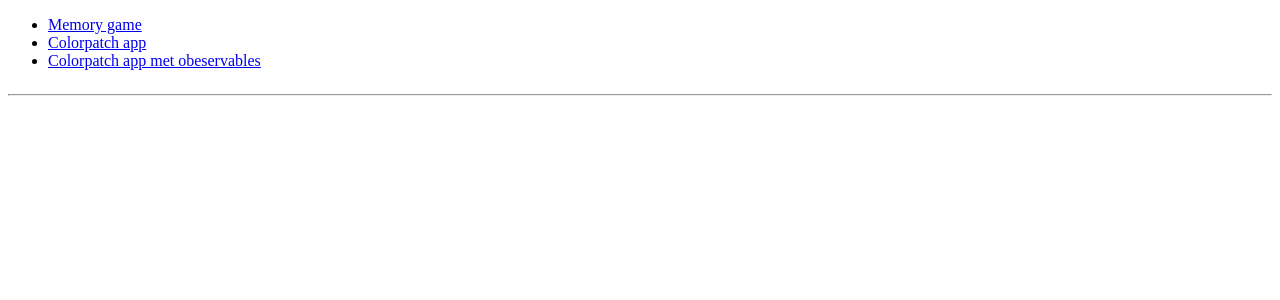
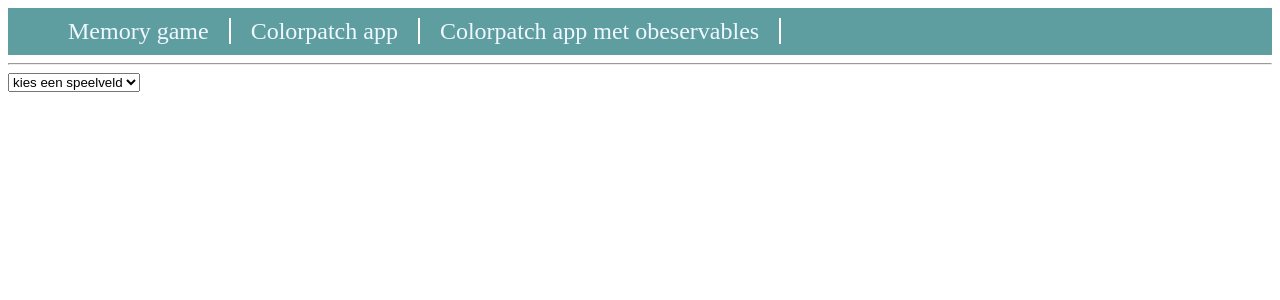
Before and after one commit to cmmnct/1305CT, an Angular app: page /memory in a window 1280 px wide. Shown: the top 300 px of the page. Built offline with nearby package versions, Linux system fonts and the light colour scheme; no server answers.

Commit message:
einde dag 4

```diff
--- a/src/app/app.component.css
+++ b/src/app/app.component.css
@@ -0,0 +1,23 @@
+nav{
+    background-color: cadetblue;
+    margin: 0;
+}
+
+nav ul {
+    display: flex;
+    list-style: none;
+    font-size: 24px;
+    margin: 0;
+}
+
+nav ul li {
+    margin: 10px 0;
+
+}
+
+ul li a {
+    color: aliceblue;
+    text-decoration: none;
+    padding: 0 20px;
+    border-right: solid 2px white;
+}
--- a/src/app/app.component.html
+++ b/src/app/app.component.html
@@ -6,6 +6,7 @@
 
   </ul>
 </nav>
+<hr>
 <!-- The routed views render in the <router-outlet>-->
 
 <router-outlet />
--- a/src/app/memory/cards.service.ts
+++ b/src/app/memory/cards.service.ts
@@ -19,9 +19,15 @@ getCards(){
   return this.cards
 }
 
-getCards$(){
+getCards$(size:number):Observable<Card[]>{
   return this.http.get<Card[]>('https://my-json-server.typicode.com/cmmnct/memoryGame/cards').pipe(
-    map(cards => this.shuffle(JSON.parse(JSON.stringify(cards.concat(cards)))))
+    map(cards => {
+      let selection:Card[] = this.shuffle(cards);
+      size = Math.floor(Math.pow(size,2)/2);
+      selection = selection.slice(0,size);
+      return this.shuffle(JSON.parse(JSON.stringify(selection.concat(selection))))
+
+    })
   )
 }
 
--- a/src/app/memory/memory.component.css
+++ b/src/app/memory/memory.component.css
@@ -1,6 +1,8 @@
 .field {
     display: flex;
     flex-wrap: wrap;
+    max-width: 800px;
+    margin: auto;
 }
 
 .card {
@@ -8,3 +10,13 @@
     aspect-ratio: 1/1;
     margin: 5px;
 }
+
+.field4 {
+    width: calc(25% - 10px);
+}
+.field5 {
+    width: calc(20% - 10px);
+}
+.field6 {
+    width: calc(16.666% - 10px);
+}
--- a/src/app/memory/memory.component.html
+++ b/src/app/memory/memory.component.html
@@ -1,13 +1,12 @@
-<div class="field">
-    @for(card of deck(); track card.name; let index = $index){
-    <tvs-card [card]="card" class="card" (clicked)="onClickCard(card)"/>
-}
-</div>
-
-<hr>
+<select #sizeSelect (change)="onSelectSize(sizeSelect.value)">
+    <option value="" disabled selected>kies een speelveld</option>
+<option value="4">4 x 4</option>
+<option value="5">5 x 5</option>
+<option value="6">6 x 6</option>
+</select>
 
 <div class="field">
     @for(card of cards$ | async; track card.name){
-    <tvs-card [card]="card" class="card" (clicked)="onClickCard(card)"/>
+    <tvs-card [card]="card" class="card" (clicked)="onClickCard(card)" [class]="'field'+ sizeSelect.value"/>
 }
 </div>
--- a/src/app/memory/memory.component.ts
+++ b/src/app/memory/memory.component.ts
@@ -22,7 +22,11 @@ export class MemoryComponent implements OnInit {
 
   ngOnInit(): void {
       this.cards = this.cardService.getCards()
-      this.cards$ = this.cardService.getCards$();
+
+  }
+
+  onSelectSize(size:string){
+  this.cards$ = this.cardService.getCards$(Number(size));
   }
 
   fieldsize = signal<number>(5);
@@ -85,7 +89,7 @@ export class MemoryComponent implements OnInit {
     return array;
   }
 }
-export type Card = {
+export interface Card  {
   name: string,
   hidden?: boolean,
   exposed?: boolean,
--- a/src/app/patch-editor/patch-editor.component.html
+++ b/src/app/patch-editor/patch-editor.component.html
@@ -5,7 +5,11 @@
         <input type="range" min="0" max="255" [(ngModel)]="patch.b"><output [value]="patch.b"></output><br>
         <input type="range" min="0" max="1" step="0.01" [(ngModel)]="patch.a"><output [value]="patch.a"></output><br>
         <input type="text" [(ngModel)]="patch.name">
+
         <div class="colorbox" [style.backgroundColor]="patch.rgba"></div>
+
+        <div class="colorbox" [ngStyle]="{'background-color' : patch.rgba}"></div>
+
         <button (click)="cancel.emit()">Cancel</button>
         <button (click)="save.emit()">Save</button>
     </div>
--- a/src/app/patch-editor/patch-editor.component.ts
+++ b/src/app/patch-editor/patch-editor.component.ts
@@ -2,11 +2,12 @@ import { Component, EventEmitter, Input, Output } from '@angular/core';
 import { FormsModule } from '@angular/forms';
 import { ColorPatch } from '../models/colorpatch';
 import { ColorPatchPipe } from '../pipes/colorpatchPipe';
+import { NgStyle } from '@angular/common';
 
 @Component({
   selector: 'tvs-patch-editor',
   standalone: true,
-  imports: [FormsModule, ColorPatchPipe],
+  imports: [FormsModule, ColorPatchPipe, NgStyle],
   templateUrl: './patch-editor.component.html',
   styleUrl: './patch-editor.component.css'
 })
```
